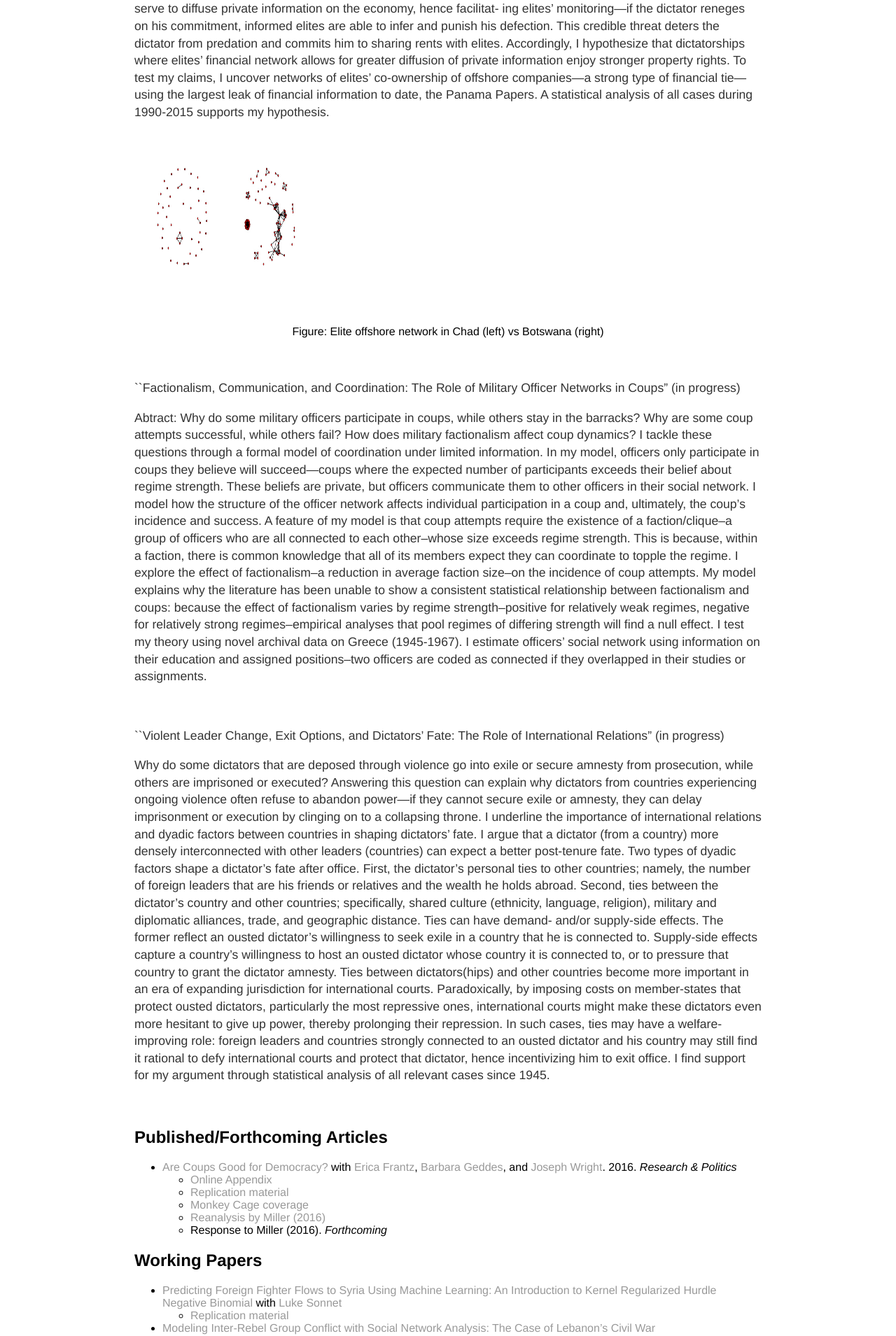
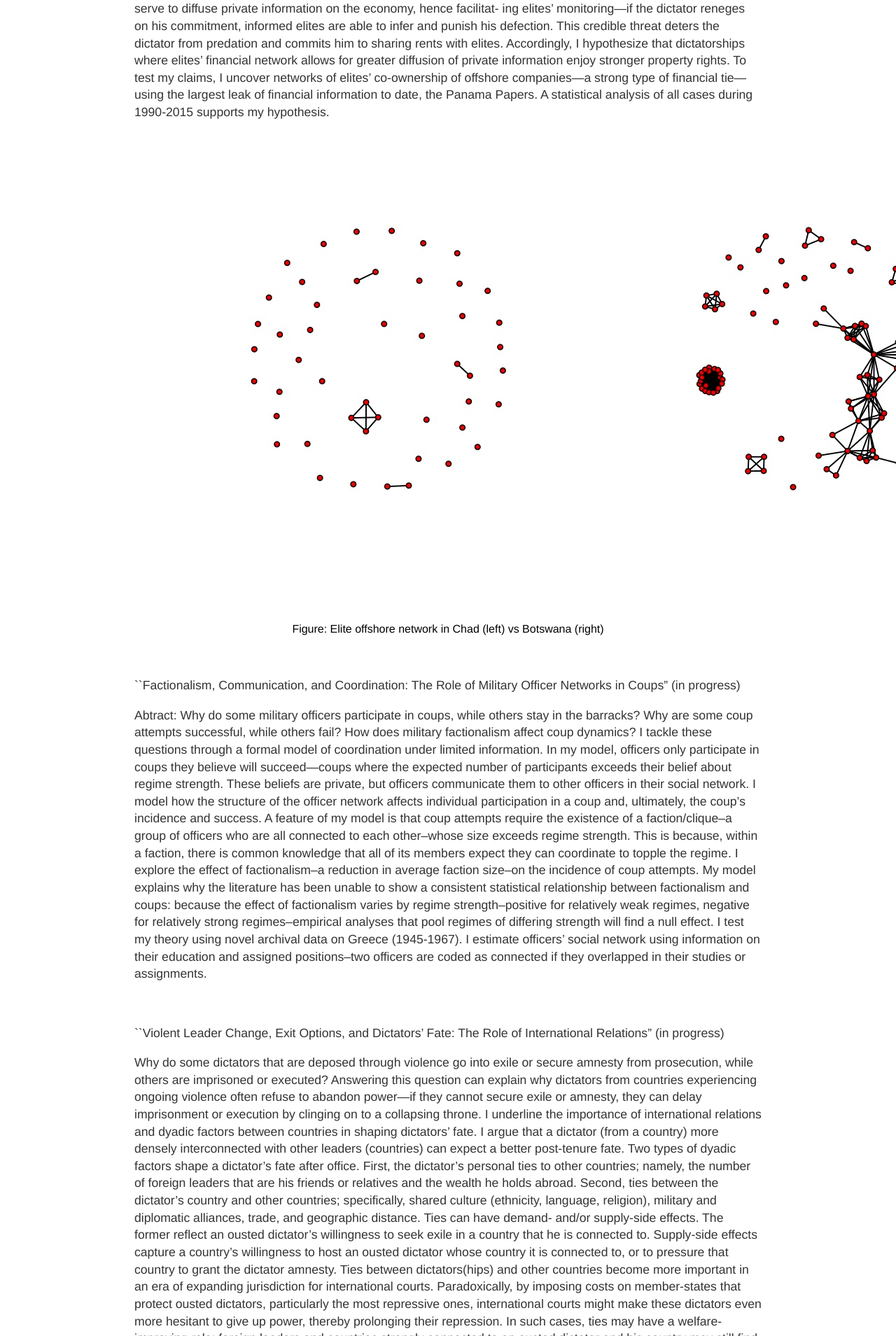
Before and after one commit to georgederpa/georgederpa, a Jekyll site: the page built from research/index.md, in a window 1280 px wide. Shown: the part 311-2220 px from the top of the page at 70% size. Built offline with Jekyll 4.4.1, drawn with Linux system fonts in a browser that asks for light colours; our own code applies the rules of GitHub Pages for plain Markdown files.

Commit message:
changed graph width

```diff
--- a/research/index.md
+++ b/research/index.md
@@ -4,7 +4,7 @@
 
 Abstract: A large literature argues that dictatorships can achieve high levels of economic growth if dictators can commit to not expropriate elites. Extant research has focused on the role of formal institutions—legislatures and parties—in helping elites constrain dicta- tors’ predation. I complement this literature by documenting the role of an informal institution, financial networks, in constraining the dictator. I argue that dense financial ties among elites serve to diffuse private information on the economy, hence facilitat- ing elites’ monitoring—if the dictator reneges on his commitment, informed elites are able to infer and punish his defection. This credible threat deters the dictator from predation and commits him to sharing rents with elites. Accordingly, I hypothesize that dictatorships where elites’ financial network allows for greater diffusion of private information enjoy stronger property rights. To test my claims, I uncover networks of elites’ co-ownership of offshore companies—a strong type of financial tie—using the largest leak of financial information to date, the Panama Papers. A statistical analysis of all cases during 1990-2015 supports my hypothesis.
 
-![Chad vs. Botswana Network](/research/chadVSbotswana.jpg){: align=“center” height="250px" width="250px" style="margin-right: 5px"}
+![Chad vs. Botswana Network](/research/chadVSbotswana.jpg){: align=“center”}
 <center>Figure: Elite offshore network in Chad (left) vs Botswana (right)</center>
 
 <br>
```
